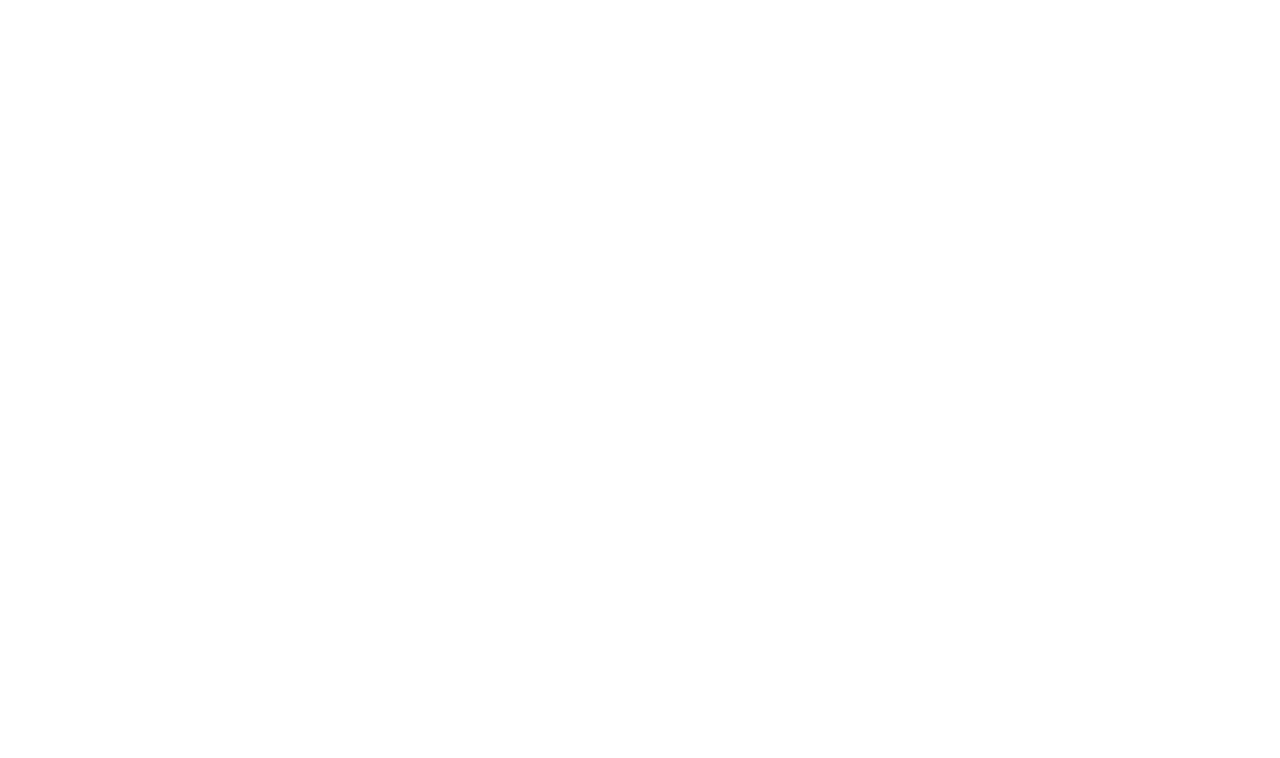
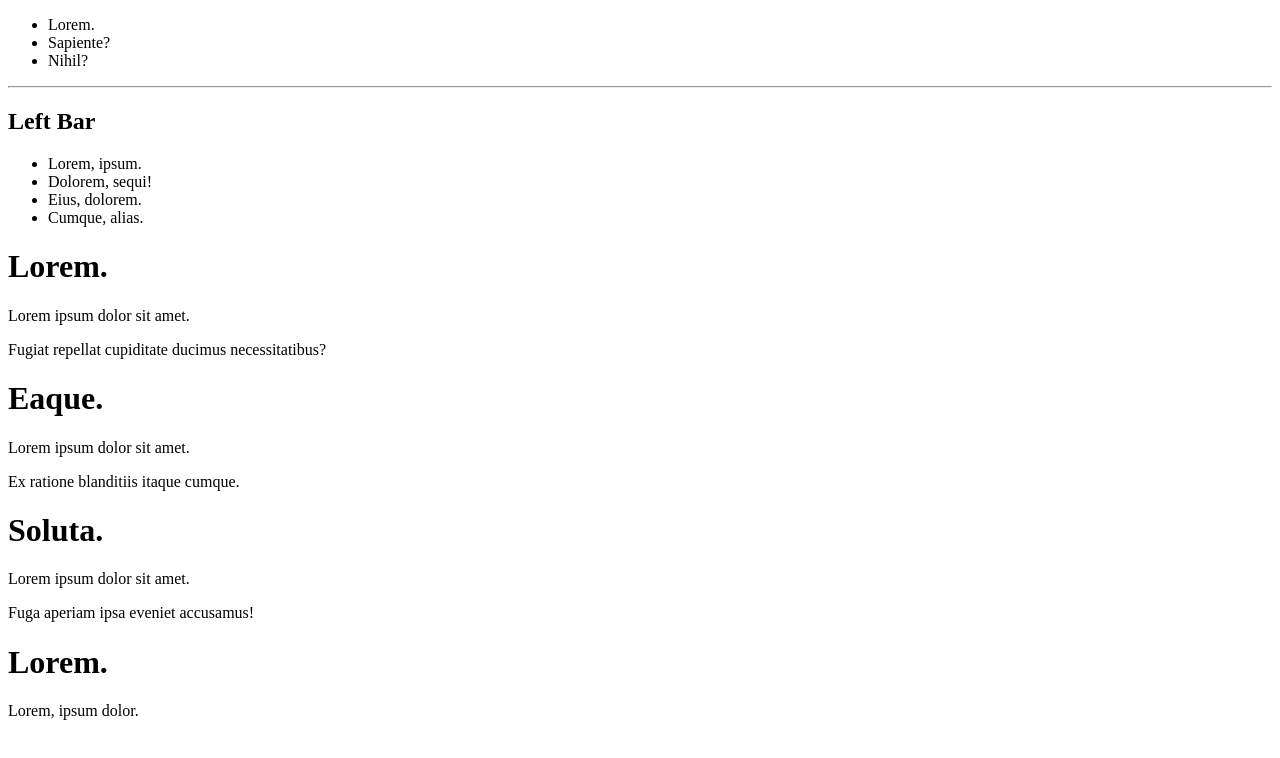
Before and after one commit to jmyasir/HTML-1, a plain HTML site: page test.html in a window 1280 px wide. Drawn offline with Linux system fonts and the light colour scheme.

Commit message:
semantic

```diff
--- a/test.html
+++ b/test.html
@@ -1,12 +1,53 @@
 <!DOCTYPE html>
-<html lang="en">
+<html lang="tr">
 <head>
     <meta charset="UTF-8">
     <meta name="viewport" content="width=device-width, initial-scale=1.0">
-    <title>Emmet</title>
+    <title>Kodluyoruz - HTML</title>
 </head>
 <body>
 
+    <div>
+        <ul>
+            <li>Lorem.</li>
+            <li>Sapiente?</li>
+            <li>Nihil?</li>
+        </ul>
+    </div>
+    <hr>
+    <div>
+        <h2>Left Bar</h2>
+        <ul>
+            <li>Lorem, ipsum.</li>
+            <li>Dolorem, sequi!</li>
+            <li>Eius, dolorem.</li>
+            <li>Cumque, alias.</li>
+        </ul>
+    </div>
+
+    <div>
+        <div>
+            <h1>Lorem.</h1>
+            <p>Lorem ipsum dolor sit amet.</p>
+            <p>Fugiat repellat cupiditate ducimus necessitatibus?</p>
+        </div>
+        <div>
+            <h1>Eaque.</h1>
+            <p>Lorem ipsum dolor sit amet.</p>
+            <p>Ex ratione blanditiis itaque cumque.</p>
+        </div>
+        <div>
+            <h1>Soluta.</h1>
+            <p>Lorem ipsum dolor sit amet.</p>
+            <p>Fuga aperiam ipsa eveniet accusamus!</p>
+        </div>
+
+        <div>
+            <h1>Lorem.</h1>
+            <p>Lorem, ipsum dolor.</p>
+        </div>
+
+    </div>
 
 
 
```
Also changed, not shown: index.html (+2 -2 lines).
